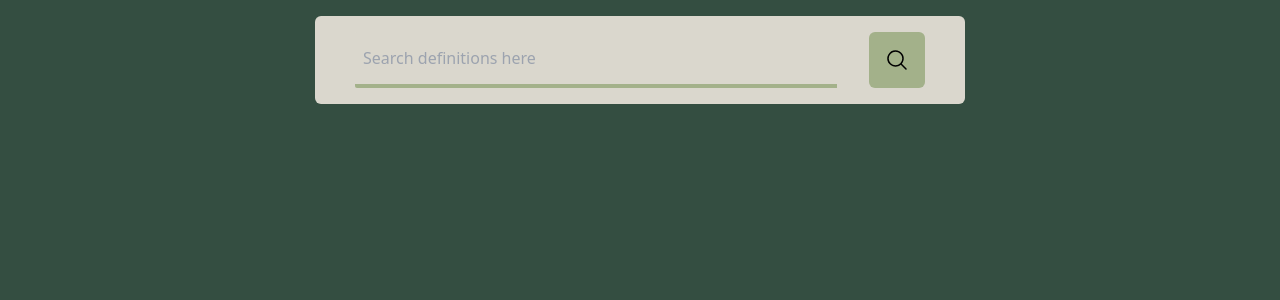
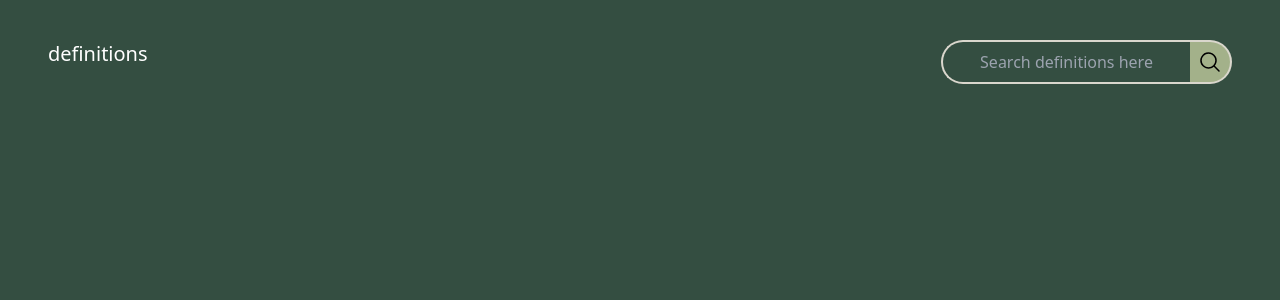
Before and after one commit to jedaydiya/dictionary-app, a React (Vite) app: page / in a window 1280 px wide. Shown: the top 300 px of the page. Built offline with nearby package versions, Linux system fonts and the light colour scheme.

Commit message:
Added navigation bar

```diff
--- a/package.json
+++ b/package.json
@@ -9,6 +9,7 @@
     "preview": "vite preview"
   },
   "dependencies": {
+    "@ant-design/icons": "^5.0.1",
     "@phosphor-icons/react": "^2.0.4",
     "axios": "^1.3.4",
     "react": "^18.2.0",
--- a/src/App.tsx
+++ b/src/App.tsx
@@ -4,13 +4,14 @@ import "./App.css";
 import Search from "./components/Search";
 import Definition from "./components/Definition";
 import useSearch from "./hooks/useSearch";
+import Navbar from "./components/Navbar";
 
 function App() {
   const { term, onInputChange, onSubmit, word, audio } = useSearch();
   return (
     <>
-      <div className="flex items-center justify-center">
-        <section className="w-[650px] h-full bg-[#DAD7CD] rounded-md py-4 px-10 m-4">
+      {/* <div className="flex items-center justify-center"> */}
+      {/* <section className="w-[650px] h-full bg-[#DAD7CD] rounded-md py-4 px-10 m-4"> */}
       {word ? (
         <>
           <Search
@@ -21,14 +22,10 @@ function App() {
           <Definition data={word} audio={audio} />
         </>
       ) : (
-            <Search
-              term={term}
-              onInputChange={onInputChange}
-              onSubmit={onSubmit}
-            />
+        <Search term={term} onInputChange={onInputChange} onSubmit={onSubmit} />
       )}
-        </section>
-      </div>
+      {/* </section> */}
+      {/* </div> */}
     </>
   );
 }
--- /dev/null
+++ b/src/components/Navbar.tsx
@@ -0,0 +1,19 @@
+import React from "react";
+import { GithubLogo, FacebookLogo, TwitterLogo } from "@phosphor-icons/react";
+
+const Navbar = () => {
+  return (
+    <>
+      <div className="flex justify-between py-8 px-10">
+        <p className="text-white text-xl">definitions</p>
+        <div className="flex gap-4">
+          <FacebookLogo size={32} color="#FFFFFF" weight="duotone" />
+          <TwitterLogo size={32} color="#FFFFFF" weight="duotone" />
+          <GithubLogo size={32} color="#FFFFFF" weight="duotone" />
+        </div>
+      </div>
+    </>
+  );
+};
+
+export default Navbar;
--- a/src/components/Search.tsx
+++ b/src/components/Search.tsx
@@ -1,6 +1,8 @@
 import React from "react";
 import { MagnifyingGlass } from "@phosphor-icons/react";
 import { ChangeEvent } from "react";
+import Navbar from "./Navbar";
+
 type Props = {
   term: string;
   onInputChange: (e: ChangeEvent<HTMLInputElement>) => void;
@@ -9,21 +11,25 @@ type Props = {
 const Search = ({ term, onInputChange, onSubmit }: Props) => {
   return (
     <>
-      <div className="flex justify-center gap-8">
+      <div className="flex justify-between py-8 px-10">
+        <p className="text-white text-xl p-2">definitions</p>
+        <div className="flex gap-4 p-2">
+          <div className="flex">
             <input
               value={term}
               onChange={onInputChange}
-          className=" bg-[#DAD7CD] px-2 py-2 leading-tight text-gray-700 rounded-l-sm w-full focus:outline-none  hover:border-[#588157]
-          border-b-4 border-[#A3B18A]"
+              className="bg-[#344e41] outline-none border-2 border-r-0 border-[#DAD7CD] text-white rounded-l-3xl p-2 text-center"
               type="text"
               placeholder="Search definitions here"
             />
             <button
-          className="w-half p-4 bg-[#A3B18A] rounded-md flex gap-1 hover:bg-[#588157] active:bg-[#3A5A40]"
+              className="px-2 py-2  rounded-r-3xl border-2 border-l-0 border-[#DAD7CD] bg-[#A3B18A]"
               onClick={onSubmit}
             >
               <MagnifyingGlass size={24} />
             </button>
+          </div>
+        </div>
       </div>
     </>
   );
```
Also changed, not shown: 1 other file (tests, documents, lock files or other folders). Lines whose indentation alone changed are shown as unchanged.
